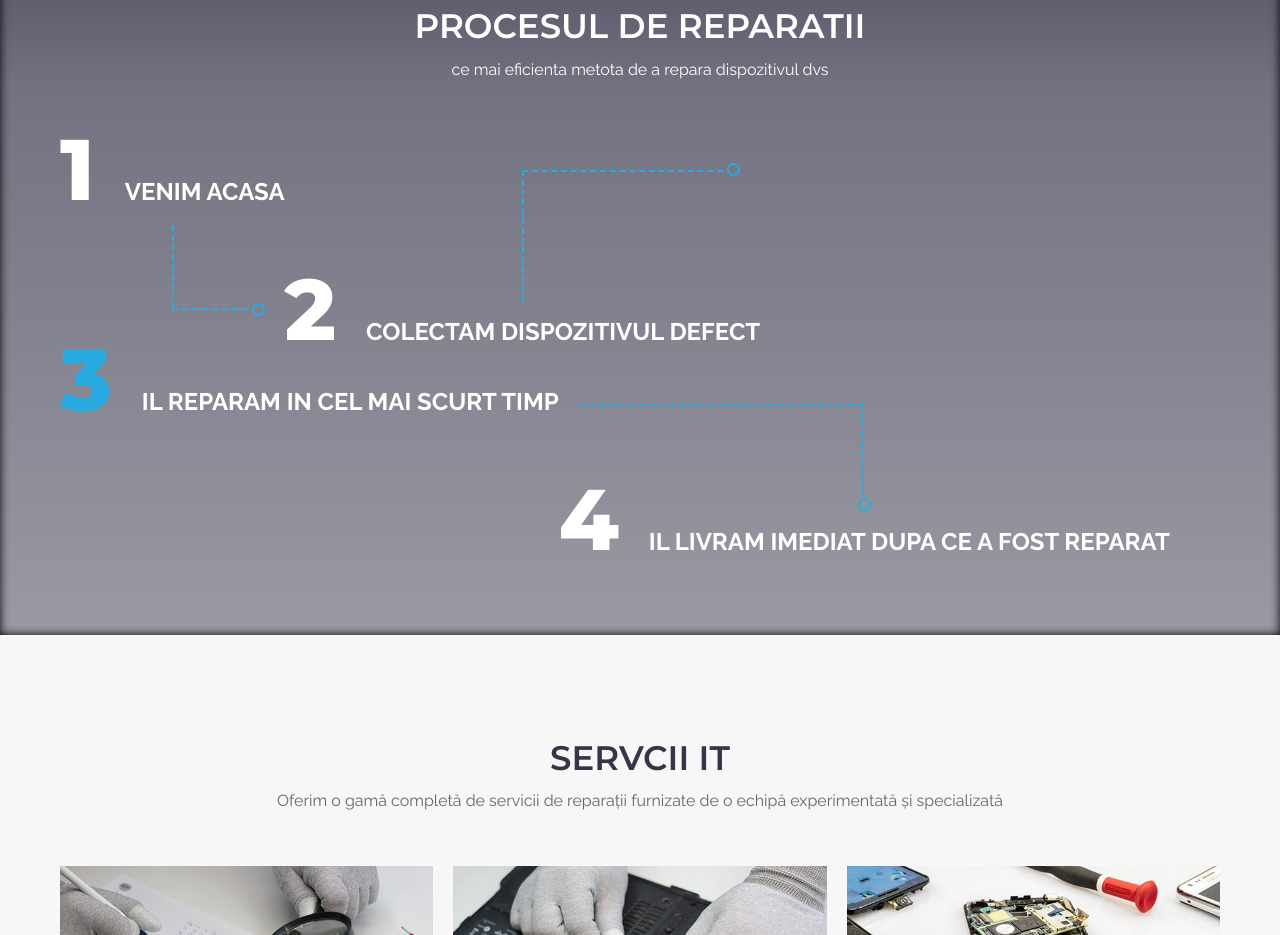
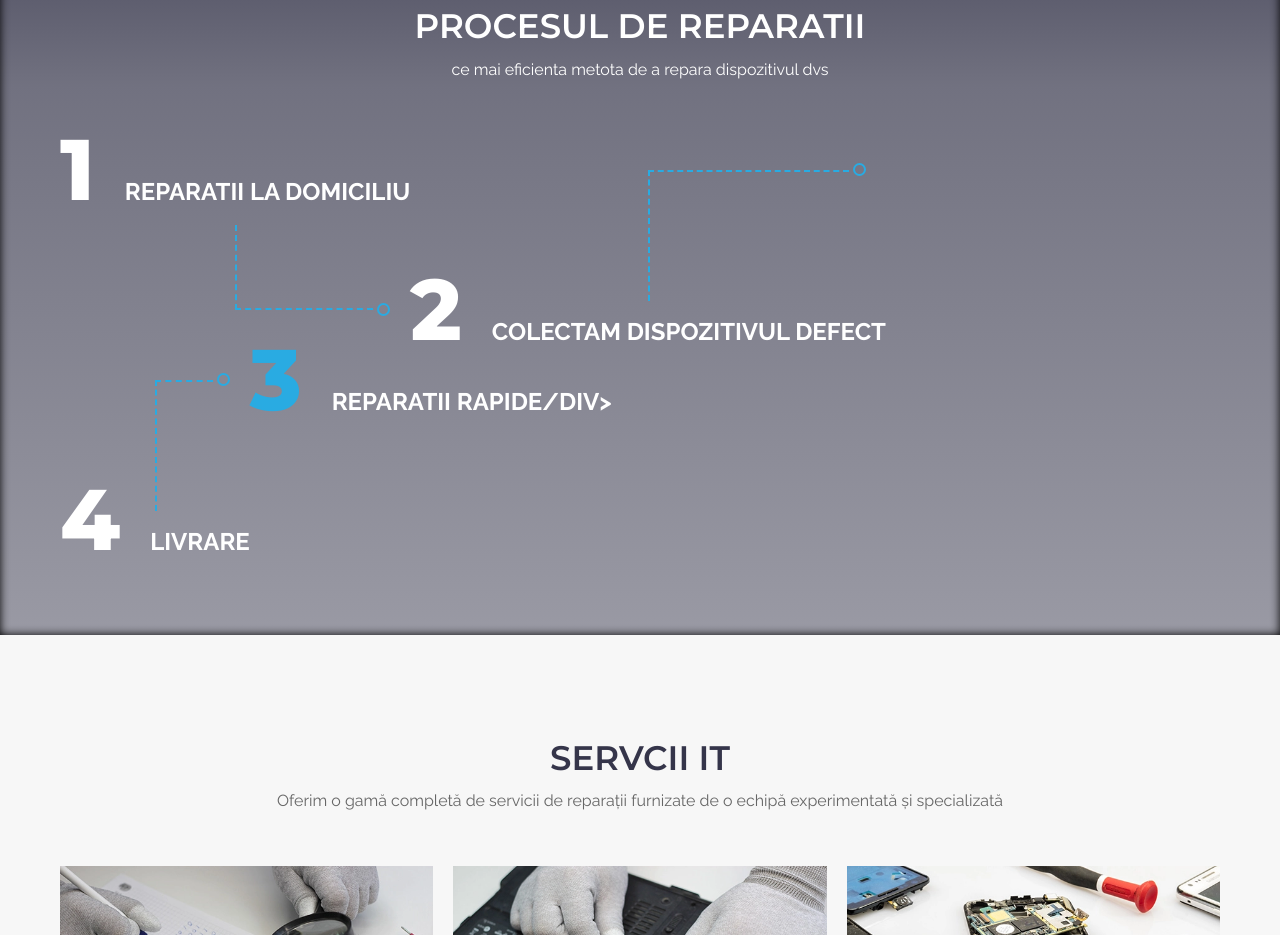
Before and after one commit to motordiagnostic/itservicii.github.io, a plain HTML site: page index.html in a window 1280 px wide. Shown: the part 1657-2592 px from the top of the page. Drawn offline with Linux system fonts and the light colour scheme; some packages are replaced by stand-ins of ours.

Commit message:
Update index.html

```diff
--- a/index.html
+++ b/index.html
@@ -332,10 +332,10 @@
                     <p data-inview-showup="showup-translate-left">ce mai eficienta metota de a repara dispozitivul dvs</p>
                 </div>
                 <div class="service-steps text-upper" data-inview-showup="showup-scale">
-                    <div class="step"><span class="step-number">1</span>Venim acasa</div>
+                    <div class="step"><span class="step-number">1</span>Reparatii la domiciliu</div>
                     <div class="step"><span class="step-number">2</span>Colectam dispozitivul defect</div>
-                    <div class="step"><span class="step-number active">3</span>il reparam in cel mai scurt timp</div>
-                    <div class="step"><span class="step-number">4</span>il livram imediat dupa ce a fost reparat</div>
+                    <div class="step"><span class="step-number active">3</span>Reparatii rapide/div>
+                    <div class="step"><span class="step-number">4</span>Livrare</div>
                 </div>
             </div>
         </section>
```
